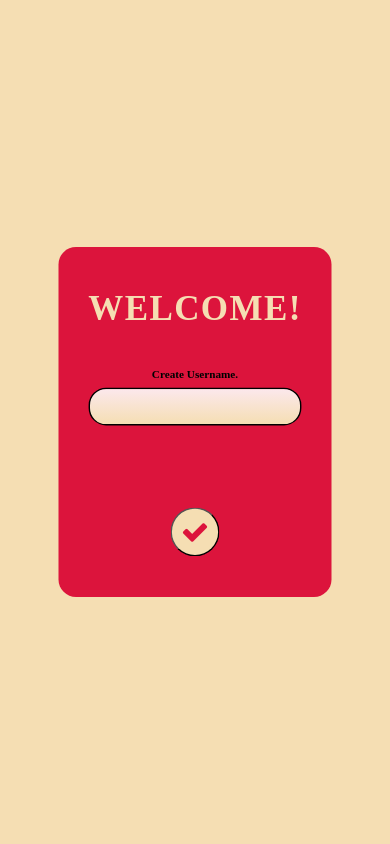
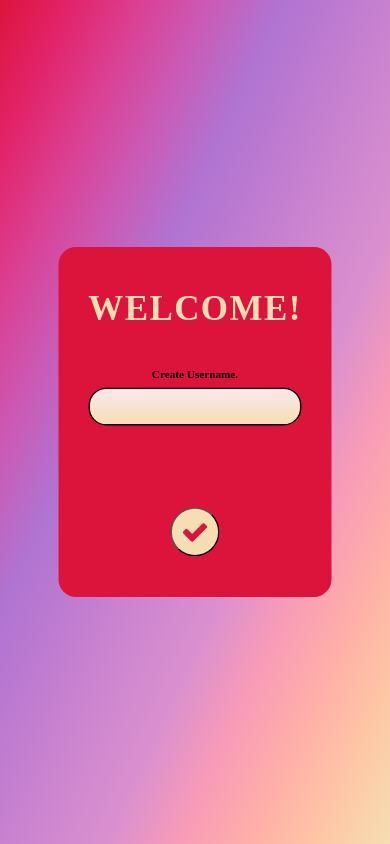
Before and after one commit to RDActiV/RollDaDice, a plain HTML site: page index.html in a window 390 px wide. Drawn offline with Linux system fonts and the light colour scheme.

Commit message:
v1.2 uiChanges

```diff
--- a/index.html
+++ b/index.html
@@ -30,7 +30,7 @@
         <div id="loaderScreen"></div>
         <div id="gameScreen">
             <div id="header">
-                <img src="images/logo.png" alt="">
+                <img src="images/dice.png" alt="">
                 <div id="userDisplay"><i class="fa fa-user"></i>
                     <span id="userN">username</span></div>
             </div>
@@ -49,14 +49,19 @@
                     <div id="dice_img"><img id="diceImg" src="images/1x/1.png" alt=""></div>
                     <div id="buttonsAP">
                         <button class="buttonAP" id="rollButton" type="text" onclick="rollAgain(); playAgain()">ROLL DICE <i class="fa fa-refresh"></i></button>
-                        <div id="afterGame">
+                        <div id="afterGame" >
                             <button class="buttonAP" id="playAgainButton" type="submit" onclick="reset_fun()">PLAY AGAIN</button>
                             <button class="buttonAP" id="newUserButton" type="submit" onclick="newuser()">NEW USER</button>
                         </div>
                     </div>
                 </div>
             </div>
+            <div id="footer">
+                <i class="fa fa-copyright"></i> 2023.
+                Anvesh Singh
+            </div>
         </div>
+
     </div>
     <script src="script.js"></script>
 </body>
--- a/script.js
+++ b/script.js
@@ -95,7 +95,7 @@ function playAgain(){
             clearInterval(id_3);
         }else{
             console.log(id_3);
-            fun_display.style.display = 'block';
+            fun_display.style.display = 'flex';
             status = true;
         }
 
--- a/style.css
+++ b/style.css
@@ -16,7 +16,7 @@
     display: flex;
     justify-content: center;
     align-items: center;
-    background: wheat;
+    background-image: linear-gradient(to right bottom, #dc143c, #e22369, #db4093, #ca5bb7, #b074d2, #c07cd0, #ce86cf, #da90cf, #f89bb8, #ffafa8, #fec7a5, #f5deb3);
     opacity: 1;
 
 
@@ -119,6 +119,8 @@
     position: absolute;
     height: 100vh;
     width: 100%;
+    background-image: linear-gradient(to right bottom, #dc143c, #e22369, #db4093, #ca5bb7, #b074d2, #c07cd0, #ce86cf, #da90cf, #f89bb8, #ffafa8, #fec7a5, #f5deb3);
+
 
 }
 #header{
@@ -126,7 +128,7 @@
     justify-content: space-between;
     padding: 10px 60px; ;
     height: 5%;
-    background: rgba(0, 0, 0, 0.4);
+    background: linear-gradient(rgba(0, 0, 0, 0.8),rgb(0, 0, 0,0.9));
 
 }
 .fa.fa-user{
@@ -147,6 +149,7 @@
     color: wheat;
 }
 #container2{
+    background: rgb(0, 0, 0,0.2);
     display: flex;
     position: absolute;
     top: 17.5%;
@@ -155,14 +158,17 @@
     height: 70%;
     border-radius: 20px;
     overflow: hidden;
+
 }
 #scoreCont{
 
     width: 50%;
-    background: radial-gradient(circle at -16% -16%, wheat, crimson);
+    overflow: hidden;
 	font-size: 2vw;
     font-weight: 500;
     text-align: center;
+    border: 2px solid crimson;
+    border-radius: 20px 0 0px 20px;
 
 
 
@@ -229,8 +235,7 @@
 }
 .scoretext{
     font-size: 5vw;
-    text-decoration: dashed;
-    text-decoration-line: underline;
+    font-weight: 900;
 
 
 }
@@ -241,6 +246,7 @@
 
 }
 #rightCont{
+
     display: flex;
     flex-direction: column;
     border: 2px solid crimson;
@@ -252,7 +258,7 @@
 #headCont2{
     text-align: center;
 
-    font-size: 2vw;
+    font-size: 40px;
     border-bottom: 2px solid;
 
     color: crimson;
@@ -262,6 +268,8 @@
     padding: 20px 0;
     border-bottom: 2px solid crimson;
     text-align: center;
+    color: wheat;
+    letter-spacing: 1px;
 }
 #dice_img{
     border-bottom: 2px solid crimson;
@@ -303,10 +311,7 @@
 #newUserButton{
 
     margin-top: 20px;
-}
-#afterGame{
-
-    align-content: center;
+    margin-left: 20px;
 }
 .popup {
 
@@ -320,4 +325,13 @@
     font-size: 10px;
     margin-top: 20px;
     opacity: 0;
-  }
+}
+#footer{
+    background: linear-gradient(rgba(0, 0, 0, 0.8),rgb(0, 0, 0,0.9));
+    height: 3%;
+    width: 100%;
+    position: absolute;
+    bottom: 0;
+    text-align: center;
+    color: rgb(245, 222, 179,0.5);
+}
--- a/style_res.css
+++ b/style_res.css
@@ -1,10 +1,12 @@
 @media only screen and (max-width: 768px) {
     #container2{
-        flex-direction: column;
+        background: none;
+        flex-direction: column-reverse;
+        top: 15%;
     }
     #scoreCont{
         width: 100%;
-        background: radial-gradient(circle at 50% 120%, wheat, crimson);
+        background: radial-gradient(circle at 50% -30%, wheat, crimson);
         padding: 0;
     }
     .scoreDis{
@@ -14,9 +16,10 @@
     #rightCont{
         width: 99%;
         height: 80%;
-        border-radius: 0 0 20px 20px;
+        border-radius: 20px 20px 0px 0px;
+
         border: 2px solid crimson;
-        border-top: unset ;
+        border-bottom: unset;
     }
     #diceImg{
         transform: scale(0.6);
@@ -29,12 +32,47 @@
     }
     #buttonsAP{
         transform: scale(0.7);
+
+
     }
     #afterGame{
-        margin-left: 52px;
+        display: flex;
+        flex-direction: column;
+        align-items: center;
+        justify-content: center;
     }
     #popup{
         width: 70%;
         font-size: 15px;
     }
+    #headCont2{
+        font-size: 15px;
+    }
+    #timer>h1{
+        font-size: 25px;
+    }
+    #rollButton{
+        margin-top: 10px;
+    }
+    .scoreDis{
+        transform: scale(1.2);
+    }
+    #header>img{
+        display: none;
+    }
+    #header{
+        justify-content: center;
+    }
+    #userDisplay{
+        position: initial;
+        border-radius: 30px;
+        padding: 10px;
+
+    }
+    #scoreCont{
+        border-radius: 0px 0px 20px 0;
+    }
+    #newUserButton{
+        margin-left: 0;
+    }
   }
```
